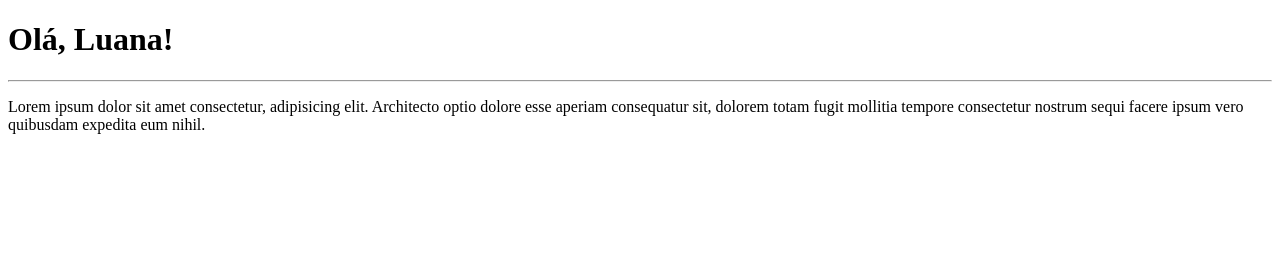
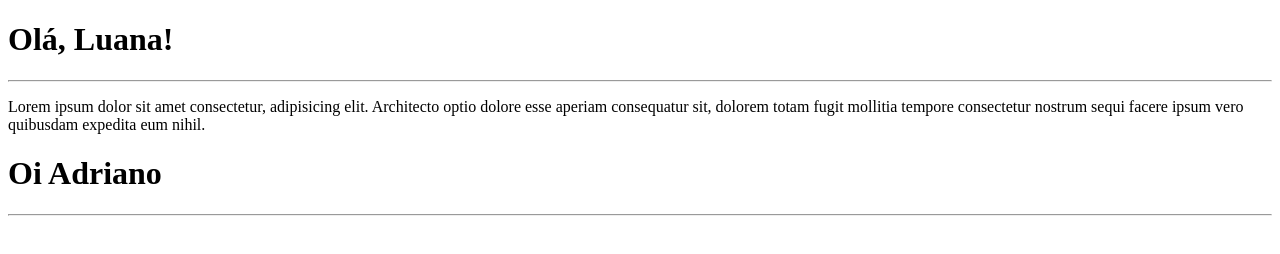
Before and after one commit to luanarahal/Curso-Guanabara, a plain HTML site: page site-exemplo/index.html in a window 1280 px wide. Drawn offline with Linux system fonts and the light colour scheme.

Commit message:
Update index.html

```diff
--- a/site-exemplo/index.html
+++ b/site-exemplo/index.html
@@ -11,6 +11,8 @@
     <hr>
     <p>Lorem ipsum dolor sit amet consectetur, adipisicing elit. Architecto optio dolore esse aperiam consequatur sit, dolorem totam fugit mollitia tempore consectetur nostrum sequi facere ipsum vero quibusdam expedita eum nihil.
     </p>
+    <h1> Oi Adriano </h1>
+    <hr>
 
 </body>
 </html>
```
